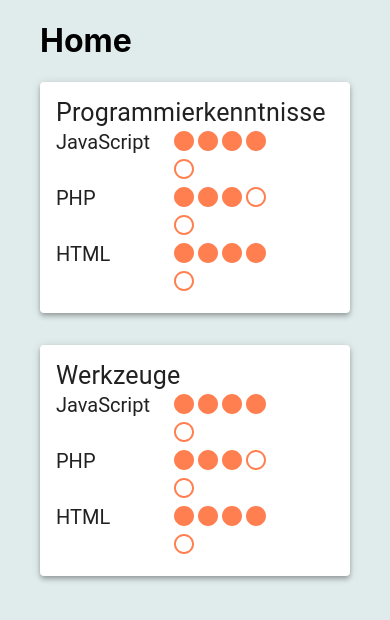
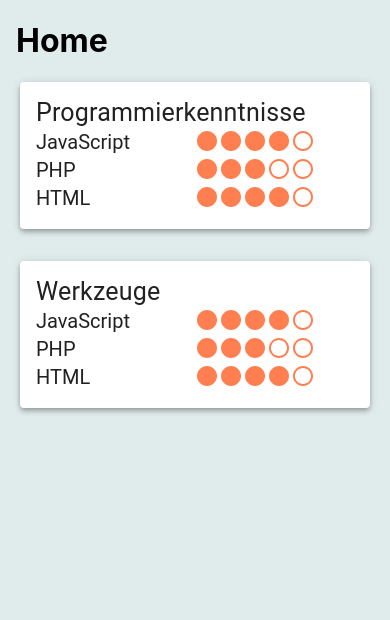
Before and after one commit to lucas-ipsum/lucas-cv, a React (Create React App) app: page / in a window 390 px wide. Shown: the top 620 px of the page. Built offline with nearby package versions, Linux system fonts and the light colour scheme.

Commit message:
Responsive design Skills Overview

```diff
--- a/src/App.js
+++ b/src/App.js
@@ -8,8 +8,17 @@ import Home from './components/Home/Home';
 function App() {
   return (
     <Box sx={{
-      ml: 5,
-      mr: 5,
+
+      ml: {
+        xs: 2,
+        sm: 5,
+        lg: '20vw'
+      },
+      mr: {
+        xs: 2,
+        sm: 5,
+        lg: '20vw'
+      },
     }}>
       <Home />
     </Box>
--- a/src/components/SkillList/SkillList.js
+++ b/src/components/SkillList/SkillList.js
@@ -17,7 +17,7 @@ for (const [key, value] of Object.entries(props.listData)) {
 // Render Function
 return (
     <Box sx={{}}>
-        <Paper elevation={4}>
+        <Paper sx={{maxWidth: '440px', minWidth: '350px'}} elevation={4}>
             <Box sx={{p: 2}}>
                 <Typography variant='h4'>{props.title}</Typography>
                 {skillList}
--- a/src/components/Skills/Skills.js
+++ b/src/components/Skills/Skills.js
@@ -24,10 +24,10 @@ for(var i = 0; i < 5; i++) {
 return (
     <Box>
     <Grid container>
-        <Grid item xs={5}>
+        <Grid item xs={6} sm={5}>
             <Typography variant='h5'>{skillName}</Typography>
         </Grid>
-        <Grid item xs={5}>
+        <Grid item xs={6} sm={5}>
             {skillArr}
         </Grid>
     </Grid>
--- a/src/components/SkillsOverview/SkillsOverview.js
+++ b/src/components/SkillsOverview/SkillsOverview.js
@@ -15,13 +15,13 @@ let programmingSkills = {
 return (
     <Box>
         <Grid container spacing={4}>
-            <Grid xs={12} sm={12} md={4} item>
+            <Grid sx={{ display: 'flex', justifyContent: 'center' }} xs={12} sm={10} md={6} item>
                 <SkillList title="Programmierkenntnisse" listData={programmingSkills}/>
             </Grid>
-
-            <Grid xs={12} sm={12} md={4} item>
+            <Grid sx={{ display: 'flex', justifyContent: 'center' }} xs={12} sm={10} md={6} item>
                 <SkillList title="Werkzeuge" listData={programmingSkills}/>
             </Grid>
+
 
         </Grid>
     </Box>
```
